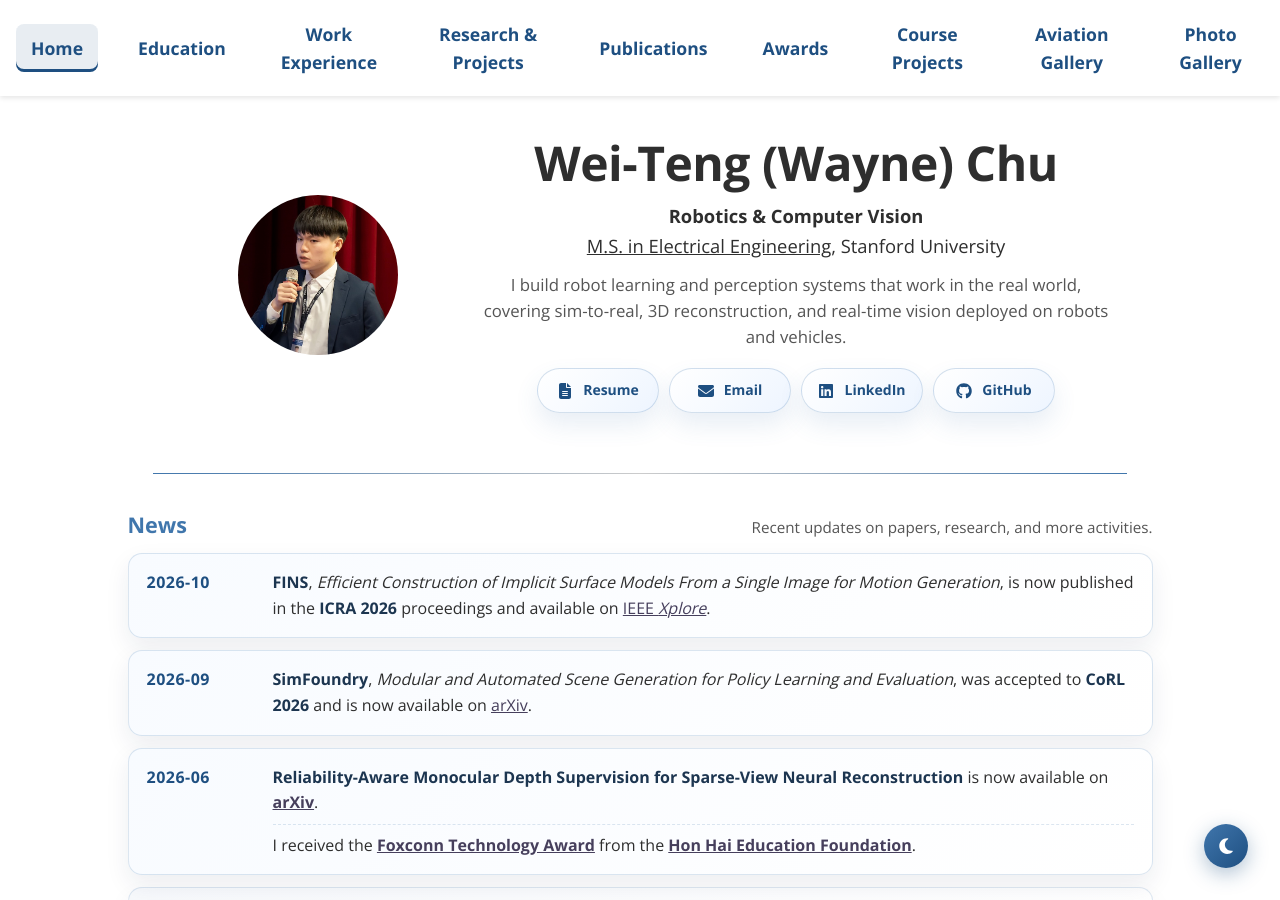
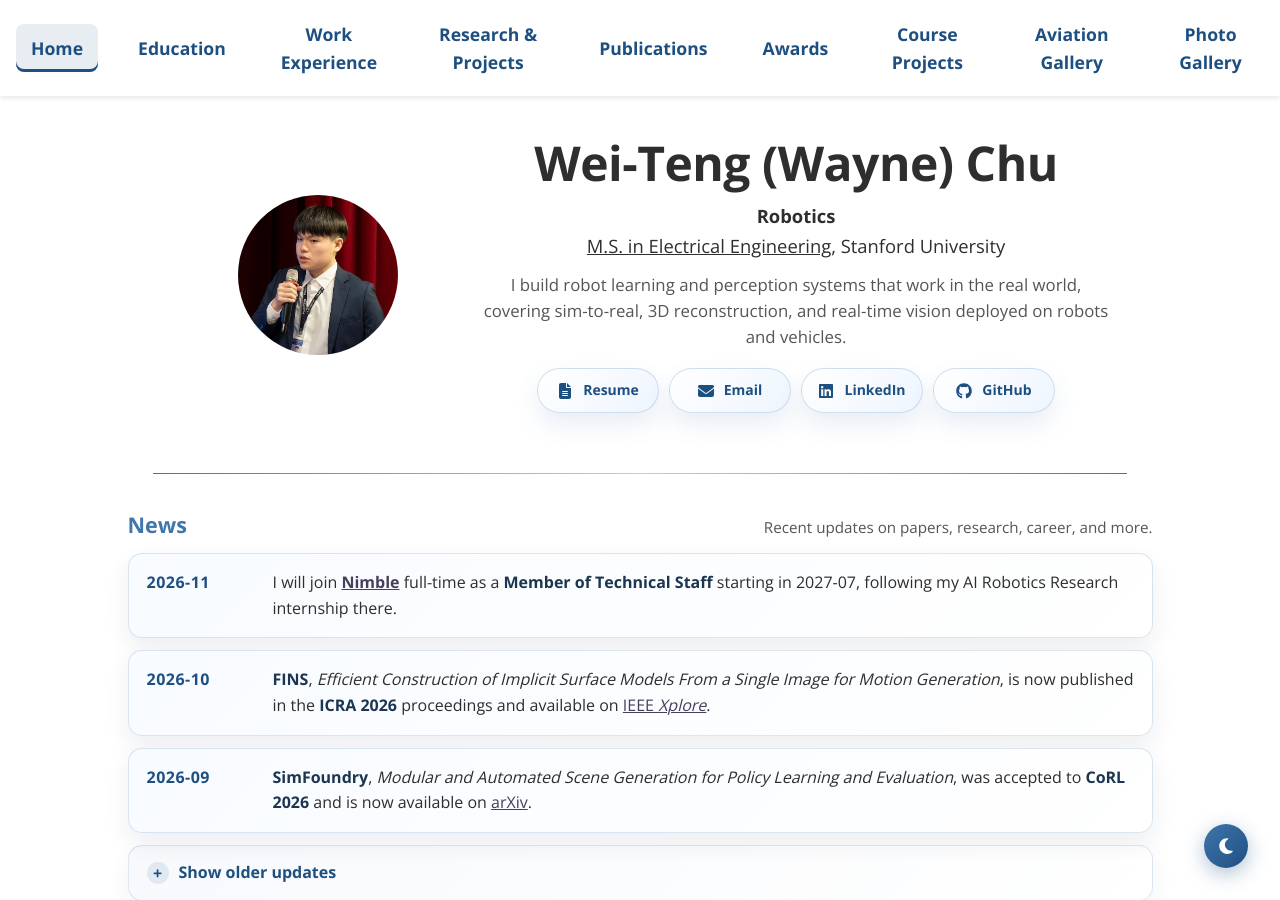
Before and after one commit to waynechu1109/waynechu1109.github.io, a Jekyll site: the page built from index.html, in a window 1280 px wide and 900 px high. Built offline with Jekyll 4.4.1, drawn with Linux system fonts in a browser that asks for light colours; some of the changed text lies outside the part shown.

Commit message:
announce full-time nimble offer and narrow the header to robotics
News leads with joining Nimble as Member of Technical Staff in 2027-07, the Nimble entry gains the incoming title, and the oldest visible news item moves into the archive.

```diff
--- a/_includes/header.html
+++ b/_includes/header.html
@@ -6,7 +6,7 @@
       <div class="header-center">
         {% if page.page_id == 'index' %}
         <h1>Wei-Teng (Wayne) Chu</h1>
-        <p class="hero-role"><strong>Robotics &amp; Computer Vision</strong><br><a href="https://ee.stanford.edu" target="_blank" rel="noopener noreferrer">M.S. in Electrical Engineering</a>, Stanford University</p>
+        <p class="hero-role"><strong>Robotics</strong><br><a href="https://ee.stanford.edu" target="_blank" rel="noopener noreferrer">M.S. in Electrical Engineering</a>, Stanford University</p>
         <p class="hero-tagline">I build robot learning and perception systems that work in the real world, covering sim-to-real, 3D reconstruction, and real-time vision deployed on robots and vehicles.</p>
         {% else %}
         <h1>{{ page.header_title }}</h1>
--- a/index.html
+++ b/index.html
@@ -18,9 +18,15 @@ og_url: "https://waynechu1109.github.io/"
       <section class="news-section" aria-labelledby="news">
         <div class="news-header">
           <h2 id="news" class="news-title">News</h2>
-          <p class="news-subtitle">Recent updates on papers, research, and more activities.</p>
+          <p class="news-subtitle">Recent updates on papers, research, career, and more.</p>
         </div>
         <div class="news-list">
+          <article class="news-item">
+            <div class="news-date">2026-11</div>
+            <div class="news-content">
+              <p>I will join <strong><a href="https://nimble.ai/" target="_blank" rel="noopener noreferrer">Nimble</a></strong> full-time as a <strong>Member of Technical Staff</strong> starting in 2027-07, following my AI Robotics Research internship there.</p>
+            </div>
+          </article>
           <article class="news-item">
             <div class="news-date">2026-10</div>
             <div class="news-content">
@@ -33,13 +39,6 @@ og_url: "https://waynechu1109.github.io/"
               <p><strong>SimFoundry</strong>, <em>Modular and Automated Scene Generation for Policy Learning and Evaluation</em>, was accepted to <strong>CoRL 2026</strong> and is now available on <a href="https://arxiv.org/abs/2606.28276" target="_blank" rel="noopener noreferrer">arXiv</a>.</p>
             </div>
           </article>
-          <article class="news-item">
-            <div class="news-date">2026-06</div>
-            <div class="news-content">
-              <p><strong>Reliability-Aware Monocular Depth Supervision for Sparse-View Neural Reconstruction</strong> is now available on <strong><a href="https://arxiv.org/abs/2607.02554" target="_blank" rel="noopener noreferrer">arXiv</a></strong>.</p>
-              <p>I received the <strong><a href="https://www.foxconnfoundation.org/plan/technology_award/" target="_blank" rel="noopener noreferrer">Foxconn Technology Award</a></strong> from the <strong><a href="https://www.foxconnfoundation.org/" target="_blank" rel="noopener noreferrer">Hon Hai Education Foundation</a></strong>.</p>
-            </div>
-          </article>
         </div>
         <div class="news-archive">
           <details>
@@ -48,6 +47,13 @@ og_url: "https://waynechu1109.github.io/"
               <span class="summary-open">Hide older updates</span>
             </summary>
             <div class="news-archive-list">
+              <article class="news-item">
+                <div class="news-date">2026-06</div>
+                <div class="news-content">
+                  <p><strong>Reliability-Aware Monocular Depth Supervision for Sparse-View Neural Reconstruction</strong> is now available on <strong><a href="https://arxiv.org/abs/2607.02554" target="_blank" rel="noopener noreferrer">arXiv</a></strong>.</p>
+                  <p>I received the <strong><a href="https://www.foxconnfoundation.org/plan/technology_award/" target="_blank" rel="noopener noreferrer">Foxconn Technology Award</a></strong> from the <strong><a href="https://www.foxconnfoundation.org/" target="_blank" rel="noopener noreferrer">Hon Hai Education Foundation</a></strong>.</p>
+                </div>
+              </article>
               <article class="news-item">
                 <div class="news-date">2026-04</div>
                 <div class="news-content">
@@ -165,6 +171,8 @@ og_url: "https://waynechu1109.github.io/"
           </div>
           <div class="internship-details">
             <h3 class="company-name"><a href="https://nimble.ai/" target="_blank" rel="noopener noreferrer">Nimble</a></h3>
+            <p class="internship-title"><strong>Incoming Member of Technical Staff</strong></p>
+            <p class="internship-date">Starting 2027-07</p>
             <p class="internship-title"><strong>AI Robotics Research Intern</strong></p>
             <p class="internship-date">2026-06 - 2026-09</p>
             <p class="internship-description">
```
